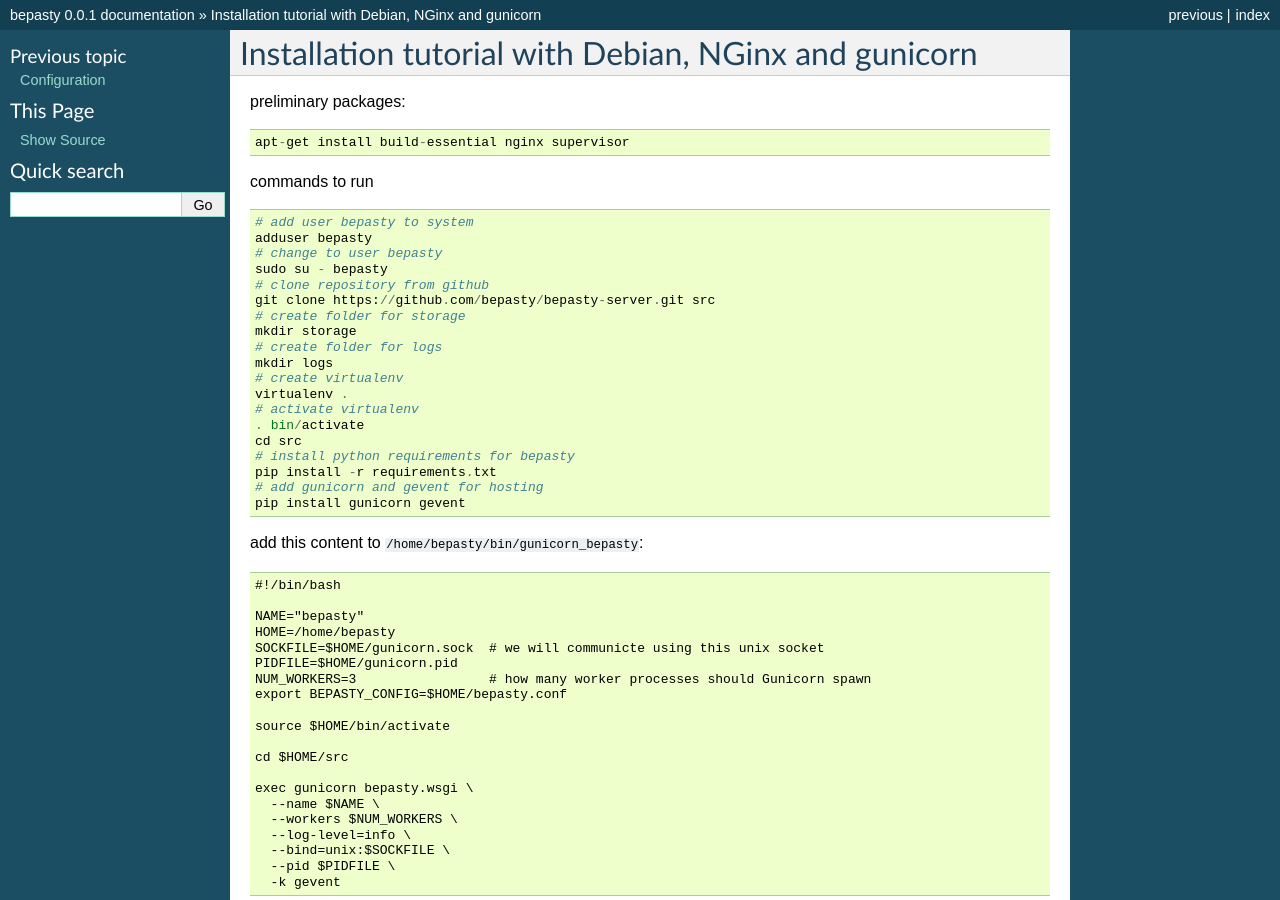
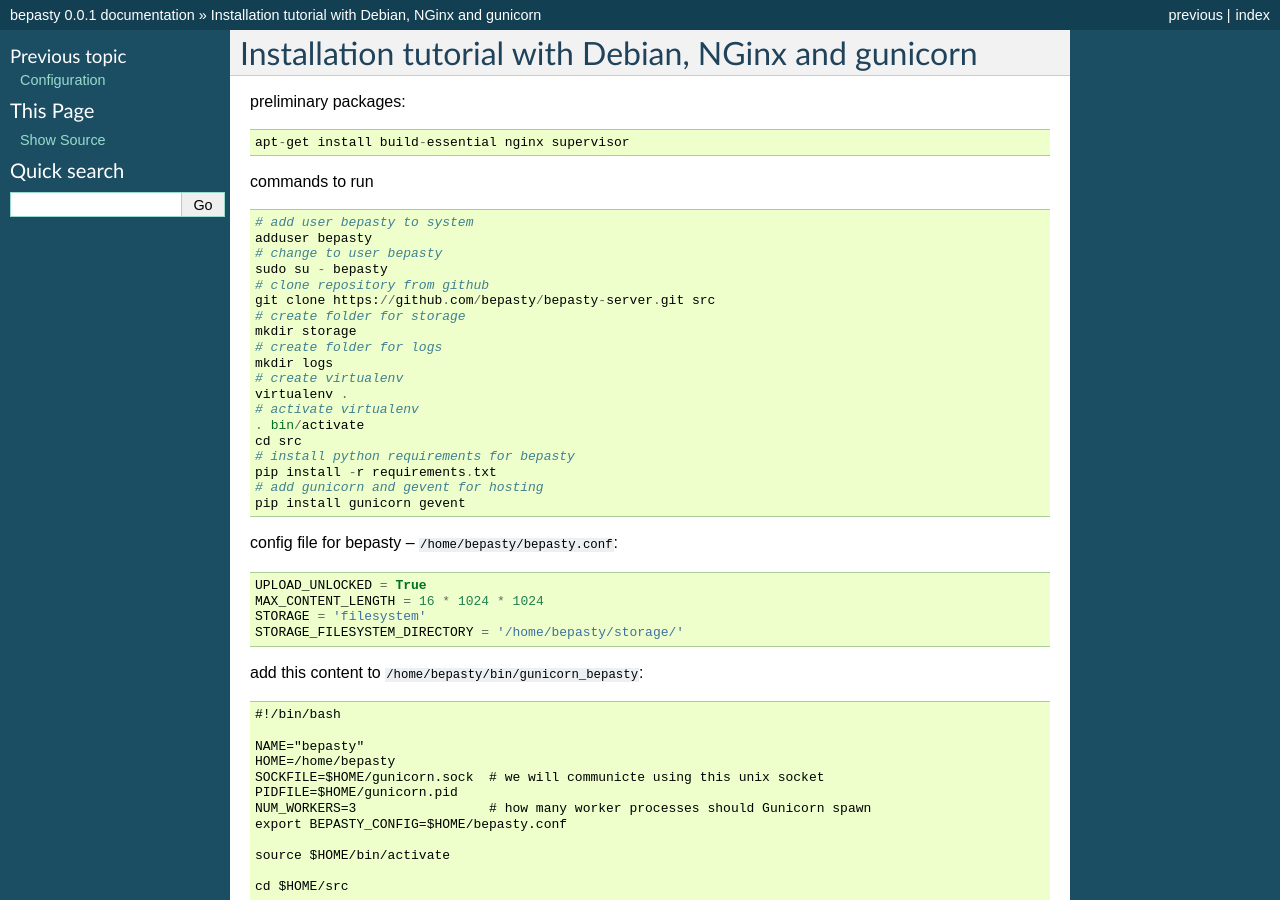
Before and after one commit to bepasty/bepasty-server, a Sphinx documentation site: the page built from docs/source/install-tutorial.rst, in a window 1280 px wide and 900 px high. Built offline with Sphinx 7.4.7, drawn with Linux system fonts in a browser that asks for light colours.

Commit message:
added missing bepasty config file

```diff
--- a/docs/source/install-tutorial.rst
+++ b/docs/source/install-tutorial.rst
@@ -33,6 +33,15 @@
   pip install -r requirements.txt
   # add gunicorn and gevent for hosting
   pip install gunicorn gevent
+
+config file for bepasty -- ``/home/bepasty/bepasty.conf``:
+
+::
+
+  UPLOAD_UNLOCKED = True
+  MAX_CONTENT_LENGTH = 16 * 1024 * 1024
+  STORAGE = 'filesystem'
+  STORAGE_FILESYSTEM_DIRECTORY = '/home/bepasty/storage/'
 
 
 add this content to ``/home/bepasty/bin/gunicorn_bepasty``:
```
